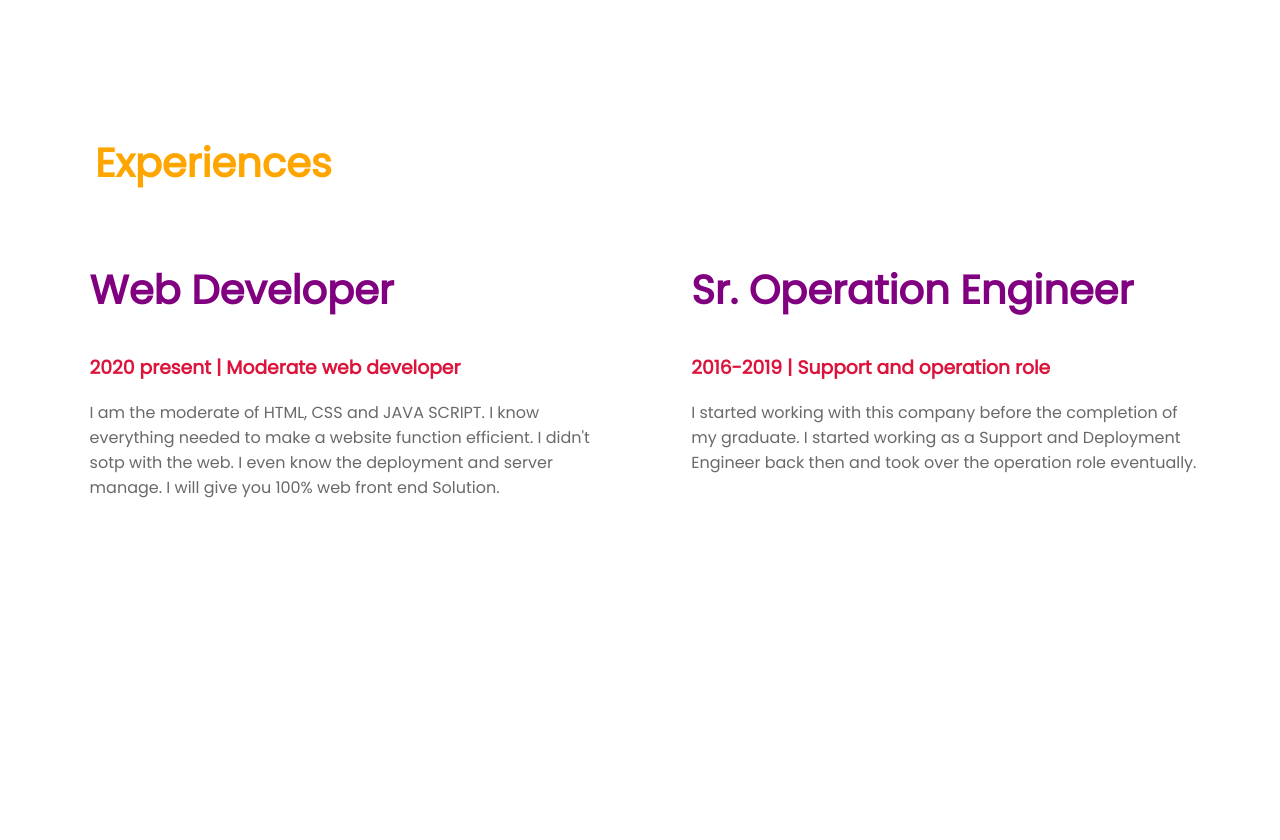
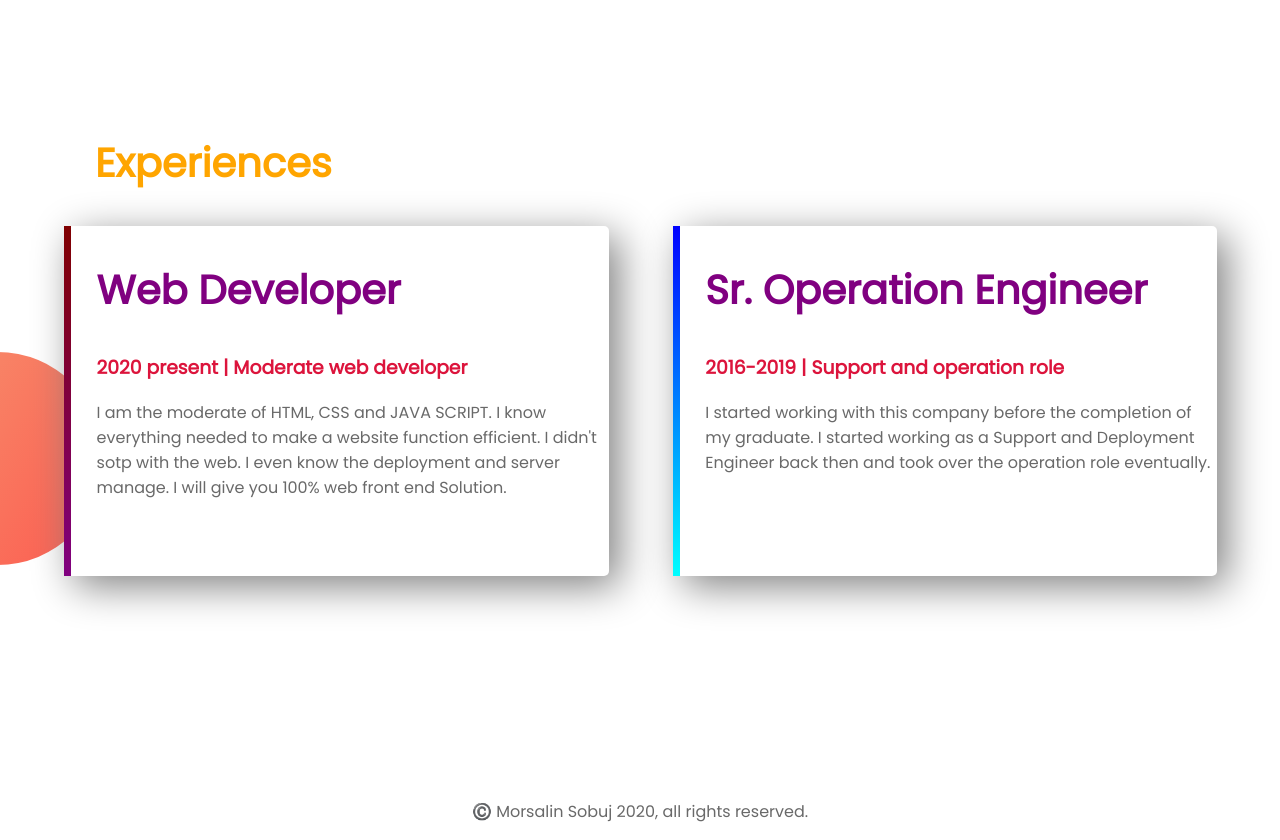
Before and after one commit to morsalinsobuj/WebPortfolio, a plain HTML site: page index.html in a window 1280 px wide. Shown: the part 1200-2040 px from the top of the page. Before the commit the page ends 1983 px from the top, so only its background shows below. Drawn offline with Linux system fonts and the light colour scheme.

Commit message:
done my site

```diff
--- a/index.html
+++ b/index.html
@@ -33,16 +33,19 @@
     </section>
     <section class="experience-area">
         <h2 id="Experiences">Experiences</h2>
-        <div class="half-width">
+        <div id="full-stack" class="half-width single-experience">
             <h2>Web Developer</h2>
             <h3 class="name-highlight">2020 present | Moderate web developer</h3>
             <p>I am the moderate of HTML, CSS and JAVA SCRIPT. I know everything needed to make a website function efficient. I didn't sotp with the web. I even know the deployment and server manage. I will give you 100% web front end Solution.</p>
         </div>
-        <div class="half-width">
+        <div id="full-stack2" class="half-width single-experience">
             <h2>Sr. Operation Engineer</h2>
             <h3 class="name-highlight">2016-2019 | Support and operation role</h3>
             <p>I started working with this company before the completion of my graduate. I started working as a Support and Deployment Engineer back then and took over the operation role eventually. </p>
         </div>
     </section>
+    <footer>
+        <p>©️ Morsalin Sobuj 2020, all rights reserved.</p>
+    </footer>
 </body>
 </html>
--- a/style.css
+++ b/style.css
@@ -50,3 +50,28 @@ section{
     color: orange;
     padding-left: 95px;
 }
+.single-experience{
+    box-shadow: 10px 10px 40px gray;
+    border-radius: 5px;
+    height: 70%;
+    background-color: white;
+}
+.experience-area{
+    background-image: url("images/exp-bg.png");
+    background-repeat: no-repeat;
+    background-position: left;
+}
+#full-stack{
+    border-left: 7px solid;
+    border-image: linear-gradient(180deg, maroon,purple);
+    border-image-slice: 1;
+}
+#full-stack2{
+    border-left: 7px solid;
+    border-image: linear-gradient(180deg, blue,cyan);
+    border-image-slice: 1;
+}
+footer p{
+    text-align: center;
+    font-size: 16px;
+}
```
